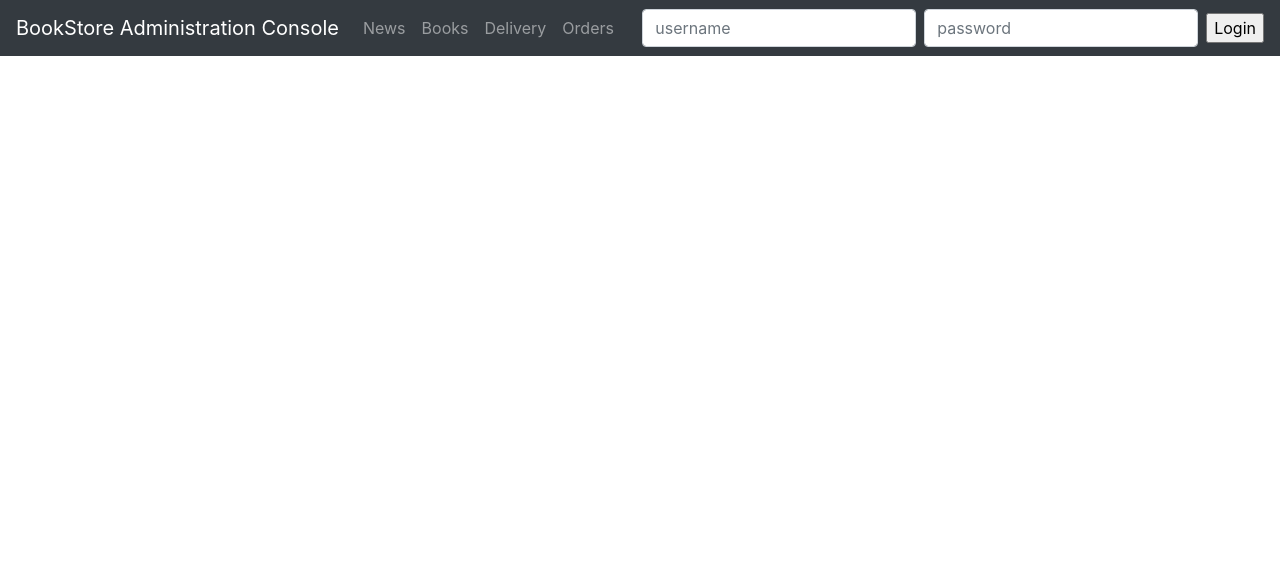
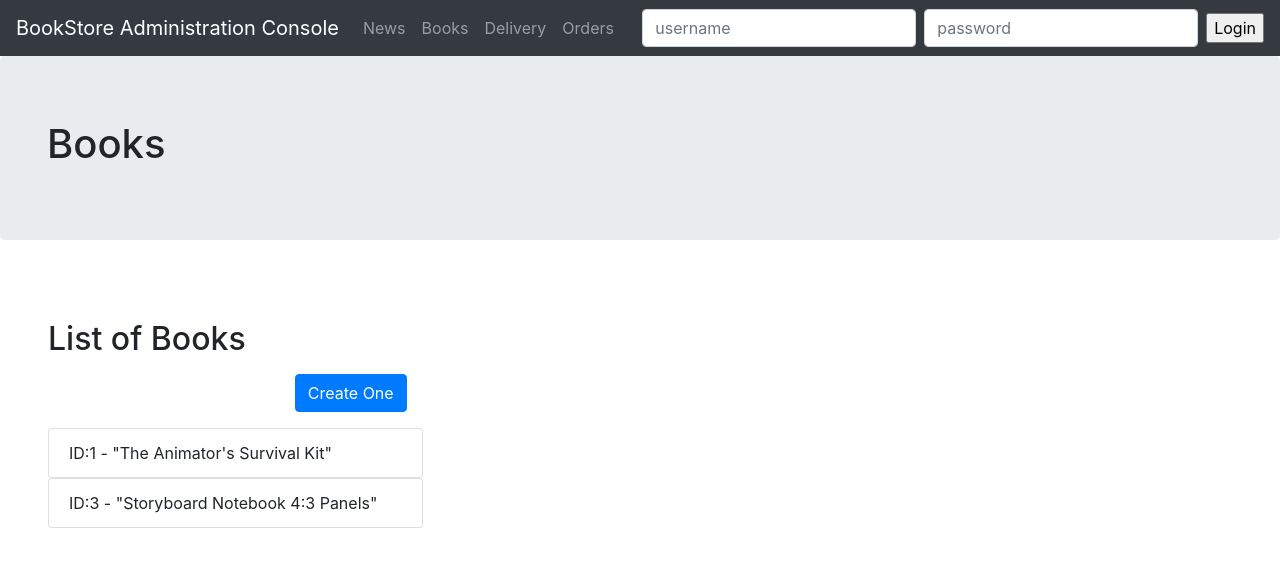
Before and after one commit to CurtisNewbie/BookStoreApp, an Angular app in the folder admin/admin/: page /books in a window 1280 px wide. Before the commit this address led to /. Shown: the top 564 px of the page. Built offline with nearby package versions, Linux system fonts and the light colour scheme.

Commit message:
Add books.component, and implement its look-and-feel
In this commit, the routing for this component and its look-and-feel
is implemented. The HTTP requests for updating, deleting and creating
books are not yet implemented.

```diff
--- a/admin/admin/src/app/app-routing.module.ts
+++ b/admin/admin/src/app/app-routing.module.ts
@@ -1,8 +1,12 @@
 import { NgModule } from "@angular/core";
 import { Routes, RouterModule } from "@angular/router";
 import { NewsComponent } from "./news/news.component";
+import { BooksComponent } from "./books/books.component";
 
-const routes: Routes = [{ path: "news", component: NewsComponent }];
+const routes: Routes = [
+  { path: "news", component: NewsComponent },
+  { path: "books", component: BooksComponent }
+];
 
 @NgModule({
   imports: [RouterModule.forRoot(routes)],
--- a/admin/admin/src/app/app.module.ts
+++ b/admin/admin/src/app/app.module.ts
@@ -7,9 +7,10 @@ import { AppRoutingModule } from "./app-routing.module";
 import { AppComponent } from "./app.component";
 import { NavBarComponent } from "./nav-bar/nav-bar.component";
 import { NewsComponent } from './news/news.component';
+import { BooksComponent } from './books/books.component';
 
 @NgModule({
-  declarations: [AppComponent, NavBarComponent, NewsComponent],
+  declarations: [AppComponent, NavBarComponent, NewsComponent, BooksComponent],
   imports: [BrowserModule, AppRoutingModule, HttpClientModule, FormsModule],
   providers: [],
   bootstrap: [AppComponent]
--- /dev/null
+++ b/admin/admin/src/app/books/books.component.html
@@ -0,0 +1,73 @@
+<div class="jumbotron">
+    <div class="container-fluid">
+        <h1>Books</h1>
+    </div>
+</div>
+
+<div class="container-fluid p-5">
+    <div class="row">
+        <div class="col-sm-3 col-md-6 col-lg-4">
+            <h2>List of Books</h2>
+            <div class="text-right m-3">
+                <button class="btn btn-primary" (click)="createBookTemplate()">Create One</button>
+            </div>
+            <ul *ngFor=" let b of books; let i=index" class="list-group">
+                <a class="list-group-item list-group-item-action" (click)="selectBook(i)">ID:{{b.id}} - "{{b.title}}"
+                </a>
+            </ul>
+        </div>
+        <div class=" col-sm-9 col-md-6 col-lg-8">
+            <div *ngIf="books">
+                <div *ngIf="selectedBook" class="media">
+                    <div class="shadow media-body p-3 m-5">
+                        <h2 class="display-4 text-primary">"{{selectedBook.title}}" <span class="badge badge-secondary">
+                                {{selectedBook.date}}</span></h2>
+                        <div class="form-group">
+                            <label for="id">ID:</label>
+                            <input type="text" [disabled]="selectedBook.id !== null" class="form-control" id="id"
+                                [value]="selectedBook.id">
+                        </div>
+                        <div class="form-group">
+                            <label for="title">DATE: (YYYY-MM-DD)</label>
+                            <input type="text" class="form-control" id="date" [(ngModel)]="selectedBook.date">
+                        </div>
+                        <div class="form-group">
+                            <label for="title">TITLE: </label>
+                            <input type="text" class="form-control" id="title" [(ngModel)]="selectedBook.title">
+                        </div>
+                        <div class="form-group">
+                            <label for="author">AUTHOR: </label>
+                            <input type="text" class="form-control" id="author" [(ngModel)]="selectedBook.author">
+                        </div>
+                        <div class="form-group">
+                            <label for="price">PRICE: </label>
+                            <input type="text" class="form-control" id="price" [(ngModel)]="selectedBook.price">
+                        </div>
+                        <div class="form-group">
+                            <label for="content">CONTENT: </label>
+                            <textarea type="text" class="form-control" id="content" rows="10"
+                                [(ngModel)]="selectedBook.content"></textarea>
+                        </div>
+                        <div class="form-group">
+                            <label for="img">IMG URL: </label>
+                            <input type="text" class="form-control" id="img" [(ngModel)]="selectedBook.img">
+                        </div>
+                        <div class="media mt-3">
+                            <label for="preview">IMG PREVIEW:</label>
+                            <img class="m-2 p-2" [src]="selectedBook.img" alt="Image Preview" style="width:300px;"
+                                id="preview">
+                        </div>
+                        <div class=" container p-4 m-4 text-right">
+                            <div *ngIf="selectedBook.id">
+                                <button class="btn btn-primary m-1" (click)="updateBook(selectedBook)">UPDATE</button>
+                                <button class="btn btn-primary m-1" (click)="deleteBook(selectedBook)">DELETE</button>
+                            </div>
+                            <button *ngIf="!selectedBook.id" class="btn btn-primary m-1"
+                                (click)="createBook(selectedBook)">CREATE</button>
+                        </div>
+                    </div>
+                </div>
+            </div>
+        </div>
+    </div>
+</div>
--- /dev/null
+++ b/admin/admin/src/app/books/books.component.ts
@@ -0,0 +1,67 @@
+import { Component, OnInit } from "@angular/core";
+import { Book } from "../model/book";
+
+@Component({
+  selector: "app-books",
+  templateUrl: "./books.component.html",
+  styleUrls: ["./books.component.css"]
+})
+export class BooksComponent implements OnInit {
+  // demo data
+  books: Book[] = [
+    {
+      id: "1",
+      title: "The Animator's Survival Kit",
+      author: "Richard E. Williams",
+      content:
+        "In this book, based on his sold-out Animation Masterclass in the United States and across Europe, Williams provides the underlying principles of animation that very animator - from beginner to expert, classic animator to computer animation whiz - needs.",
+      price: 21.95,
+      date: "2009-11-05",
+      img:
+        "https://images-na.ssl-images-amazon.com/images/I/51YvgAKQYRL._SX421_BO1,204,203,200_.jpg"
+    },
+    {
+      id: "3",
+      title: "Storyboard Notebook 4:3 Panels",
+      author: "Simple Storyboards",
+      content:
+        "By the end of the storyboarding notebook you will be able to go through your storyboard writing examples and track your progress and you will have a record of what works best for you.",
+      price: 6.78,
+      date: "2020-02-01",
+      img:
+        "https://images-na.ssl-images-amazon.com/images/I/51vJRPD1sxL._SX385_BO1,204,203,200_.jpg"
+    }
+  ];
+  selectedBook: Book;
+  constructor() {}
+
+  ngOnInit() {}
+
+  createBookTemplate() {
+    this.selectedBook = {
+      author: "",
+      content: "",
+      date: "",
+      id: null,
+      img: "",
+      price: null,
+      title: ""
+    };
+  }
+
+  selectBook(index: number) {
+    this.selectedBook = this.books[index];
+  }
+
+  updateBook(book: Book) {
+    // PUT request
+  }
+
+  createBook(book: Book) {
+    // POST request
+  }
+
+  deleteBook(book: Book) {
+    // DELETE request
+  }
+}
--- /dev/null
+++ b/admin/admin/src/app/model/book.ts
@@ -0,0 +1,10 @@
+/** DTO for book that is trsferred between this app and backend */
+export interface Book {
+  id: string;
+  title: string;
+  author: string;
+  content: string;
+  price: number;
+  date: string;
+  img: string;
+}
```
Also changed, not shown: admin/admin/src/app/books/books.component.css (added), 1 other file (tests, documents, lock files or other folders).
